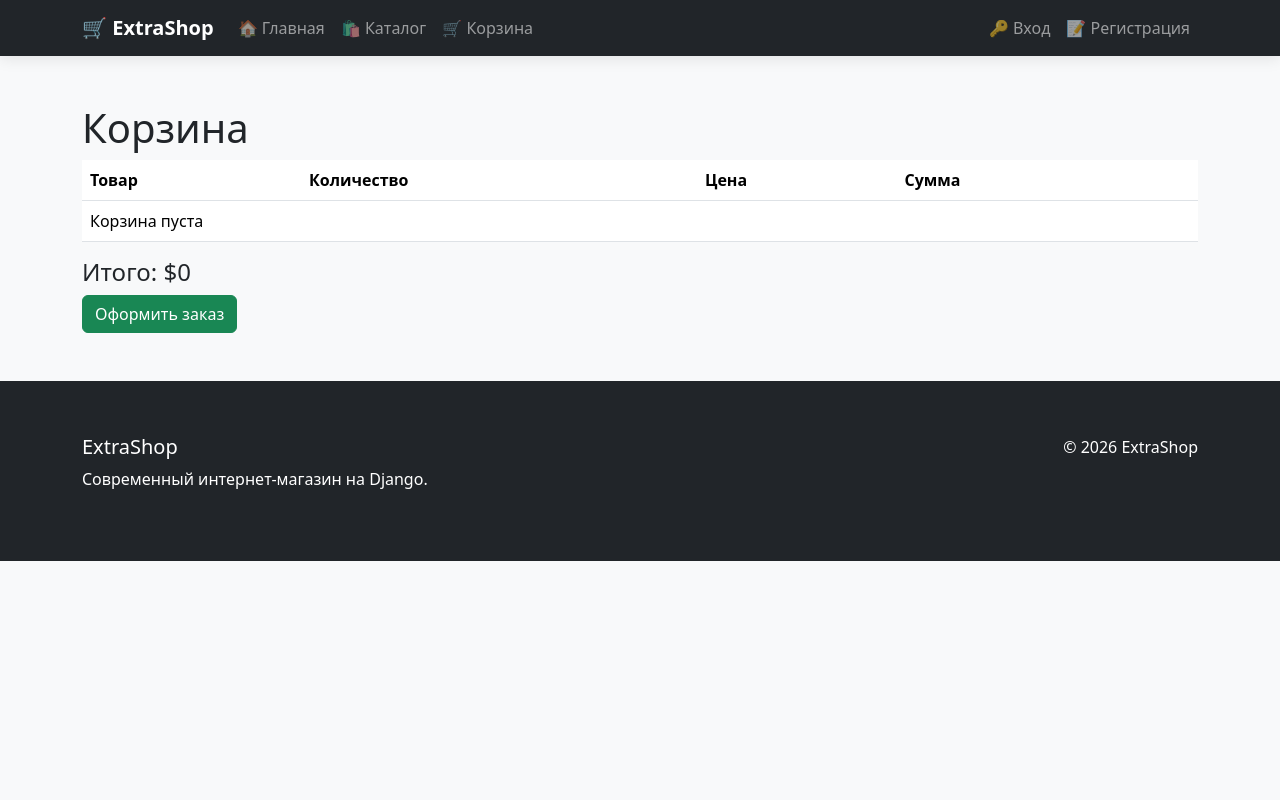
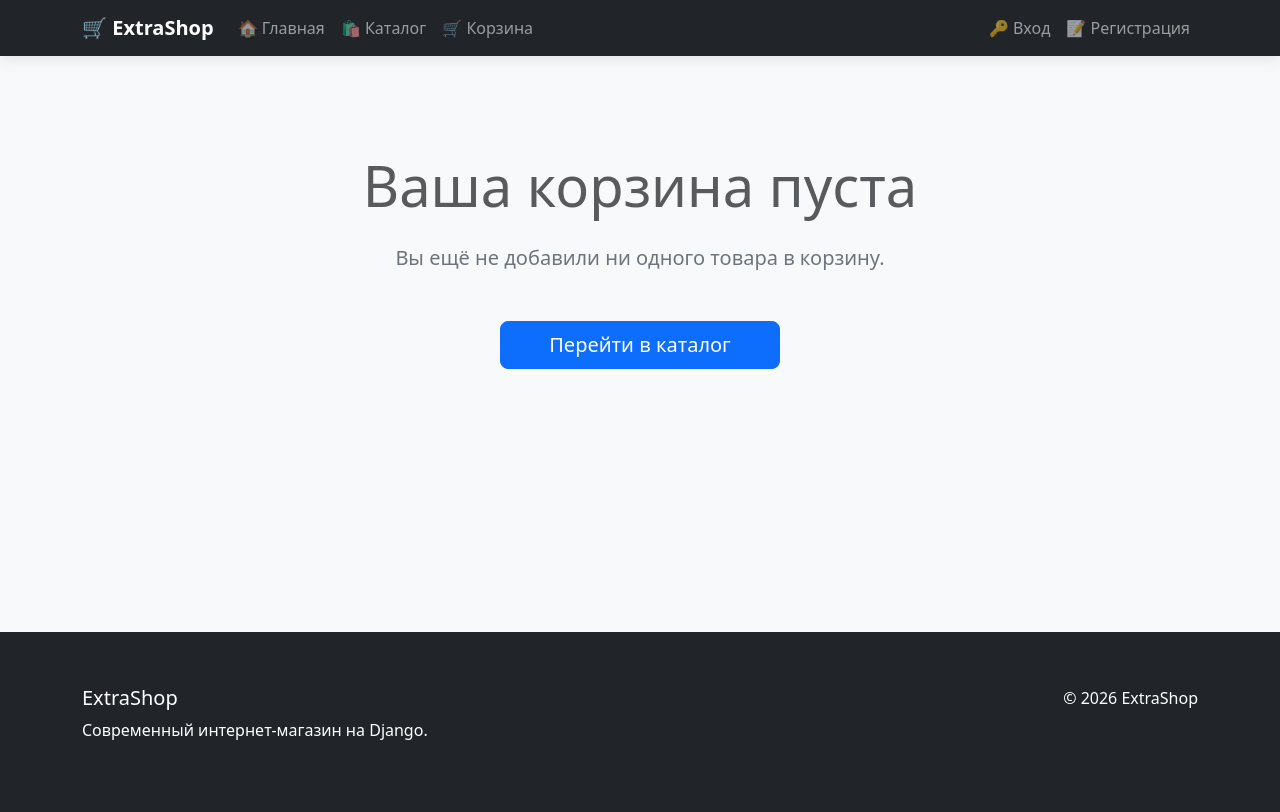
Before and after one commit to Roman5566-glit/FinelProject_35_pro, a Django app: page /cart/ in a window 1280 px wide. Before the commit the page ends 561 px from the top, so only its background shows below. Run offline with Django 5.2, Linux system fonts and the light colour scheme.

Commit message:
Finaly FIX

```diff
--- a/config/settings.py
+++ b/config/settings.py
@@ -1,5 +1,6 @@
 from pathlib import Path
 import environ
+import os
 
 BASE_DIR = Path(__file__).resolve().parent.parent
 
@@ -94,6 +95,8 @@ USE_I18N = True
 USE_TZ = True
 
 
+STATICFILES_DIRS = [os.path.join(BASE_DIR, 'static')]
+
 STATIC_URL = 'static/'
 STATIC_ROOT = BASE_DIR / 'staticfiles'  # <-- ДОБАВИТЬ СЮДА
 
--- a/static/css/style.css
+++ b/static/css/style.css
@@ -1,8 +1,13 @@
-body{
-    background: #f8f9fa;
-
+html, body {
+    height: 100%;
+    margin: 0;
 }
 
+body {
+    background: #f8f9fa;
+    display: grid;
+    grid-template-rows: auto 1fr auto;
+}
 /* HERO */
 
 .hero{
--- a/templates/cart/cart_detail.html
+++ b/templates/cart/cart_detail.html
@@ -5,17 +5,14 @@
 {% endblock %}
 
 {% block content %}
+<div class="container mt-5" style="min-height: 60vh;">
 
-<div class="container mt-5">
-
-    <h1>
-        Корзина
-    </h1>
+    <!-- Проверяем, есть ли вообще товары в корзине -->
+    {% if cart %}
+        <h1>Корзина</h1>
 
         <table class="table">
-
             <thead>
-
                 <tr>
                     <th>Товар</th>
                     <th>Количество</th>
@@ -23,19 +20,11 @@
                     <th>Сумма</th>
                     <th></th>
                 </tr>
-
             </thead>
-
             <tbody>
-
             {% for item in cart %}
-
                 <tr>
-
-                <td>
-                    {{ item.product.name }}
-                </td>
-
+                    <td>{{ item.product.name }}</td>
                     <td>
                         <form
                             method="post"
@@ -59,53 +48,40 @@
                             </button>
                         </form>
                     </td>
-
+                    <td>${{ item.price }}</td>
+                    <td>${{ item.total_price }}</td>
                     <td>
-                    ${{ item.price }}
-                </td>
-
-                <td>
-                    ${{ item.total_price }}
-                </td>
-
-                <td>
-
                         <a
                             href="{% url 'cart:cart_remove' item.product.id %}"
                             class="btn btn-danger btn-sm"
                         >
                             Удалить
                         </a>
-
                     </td>
-
                 </tr>
-
-        {% empty %}
-
-            <tr>
-
-                <td colspan="5">
-                    Корзина пуста
-                </td>
-
-            </tr>
-
             {% endfor %}
-
             </tbody>
-
         </table>
 
-    <h4>
-        Итого: ${{ cart.get_total_price }}
-    </h4>
+        <h4>Итого: ${{ cart.get_total_price }}</h4>
         <a
             href="{% url 'order_create' %}"
             class="btn btn-success"
         >
             Оформить заказ
         </a>
+
+    {% else %}
+        <!-- ЭКРАН ДЛЯ ПУСТОЙ КОРЗИНЫ -->
+        <!-- Классы py-5 и my-5 создадут искусственную высоту и прижмут футер вниз -->
+        <div class="text-center py-5 my-5">
+            <h1 class="display-4 text-muted mb-4">Ваша корзина пуста</h1>
+            <p class="lead text-secondary mb-5">Вы ещё не добавили ни одного товара в корзину.</p>
+            <a href="{% url 'catalog:product_list' %}" class="btn btn-primary btn-lg px-5">
+                Перейти в каталог
+            </a>
         </div>
+    {% endif %}
 
+</div>
 {% endblock %}
--- a/templates/home.html
+++ b/templates/home.html
@@ -31,7 +31,7 @@
 
             <a
                 href="#popular"
-                class="btn btn-outline-light btn-lg"
+                class="btn btn-light btn-lg me-2"
             >
                 ⭐ Популярные товары
             </a>
--- a/templates/orders/order_create.html
+++ b/templates/orders/order_create.html
@@ -6,7 +6,7 @@
 
 {% block content %}
 
-<div class="container mt-5">
+<div class="container mt-5" style="min-height: 60vh;">
 
     <h2>
         Оформление заказа
--- a/templates/orders/order_detail.html
+++ b/templates/orders/order_detail.html
@@ -6,7 +6,7 @@
 
 {% block content %}
 
-<div class="container mt-5">
+<div class="container mt-5" style="min-height: 60vh;">
 
     <h1 class="mb-4">
 
--- a/templates/orders/order_history.html
+++ b/templates/orders/order_history.html
@@ -6,7 +6,7 @@
 
 {% block content %}
 
-<div class="container mt-5">
+<div class="container mt-5" style="min-height: 60vh;">
 
     <h1 class="mb-4">
         Мои заказы
```
Also changed, not shown: 1 other file. Lines whose indentation alone changed are shown as unchanged.
